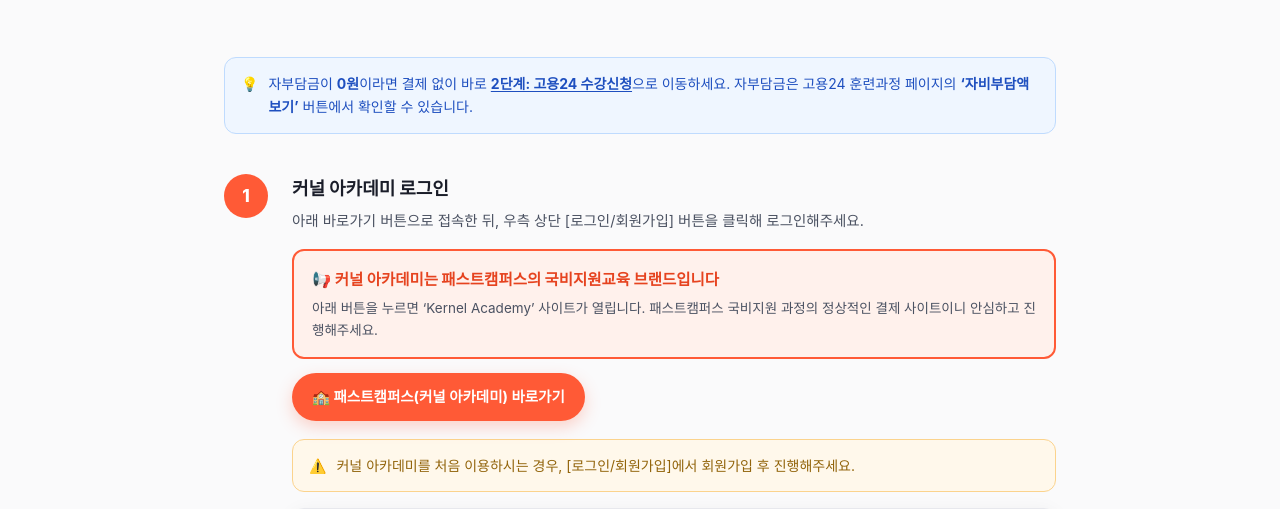
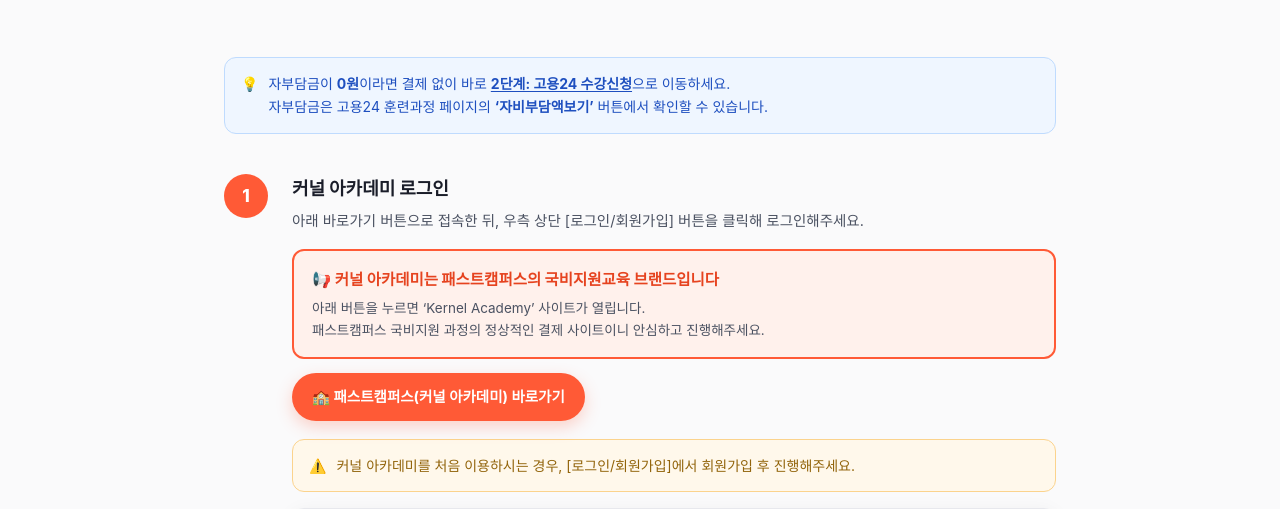
Before and after one commit to yurimhanfastcampus/NBC_CourseRegistrat_Guide2, a plain HTML site: page payment.html in a window 1280 px wide. Shown: the part 284-793 px from the top of the page. Drawn offline with Linux system fonts and the light colour scheme; a web font is replaced by a local one.

Commit message:
Update payment.html

```diff
--- a/payment.html
+++ b/payment.html
@@ -34,7 +34,7 @@
 
     <div class="tip-box" style="margin-bottom: 8px;">
       <span class="icon">💡</span>
-      <span>자부담금이 <b>0원</b>이라면 결제 없이 바로 <a href="employ24.html">2단계: 고용24 수강신청</a>으로 이동하세요. 자부담금은 고용24 훈련과정 페이지의 <b>‘자비부담액보기’</b> 버튼에서 확인할 수 있습니다.</span>
+      <span>자부담금이 <b>0원</b>이라면 결제 없이 바로 <a href="employ24.html">2단계: 고용24 수강신청</a>으로 이동하세요.<br>자부담금은 고용24 훈련과정 페이지의 <b>‘자비부담액보기’</b> 버튼에서 확인할 수 있습니다.</span>
     </div>
 
     <div class="step-block">
@@ -44,7 +44,7 @@
         <p class="desc">아래 바로가기 버튼으로 접속한 뒤, 우측 상단 [로그인/회원가입] 버튼을 클릭해 로그인해주세요.</p>
         <div class="kernel-notice">
           <div class="k-title">📢 커널 아카데미는 패스트캠퍼스의 국비지원교육 브랜드입니다</div>
-          <div class="k-sub">아래 버튼을 누르면 ‘Kernel Academy’ 사이트가 열립니다. 패스트캠퍼스 국비지원 과정의 정상적인 결제 사이트이니 안심하고 진행해주세요.</div>
+          <div class="k-sub">아래 버튼을 누르면 ‘Kernel Academy’ 사이트가 열립니다.<br>패스트캠퍼스 국비지원 과정의 정상적인 결제 사이트이니 안심하고 진행해주세요.</div>
         </div>
         <a class="btn btn-primary" href="https://kernel.fastcampus.co.kr/kdt_bridge_online" target="_blank" rel="noopener">🏫 패스트캠퍼스(커널 아카데미) 바로가기</a>
         <div class="warn-box">
```
